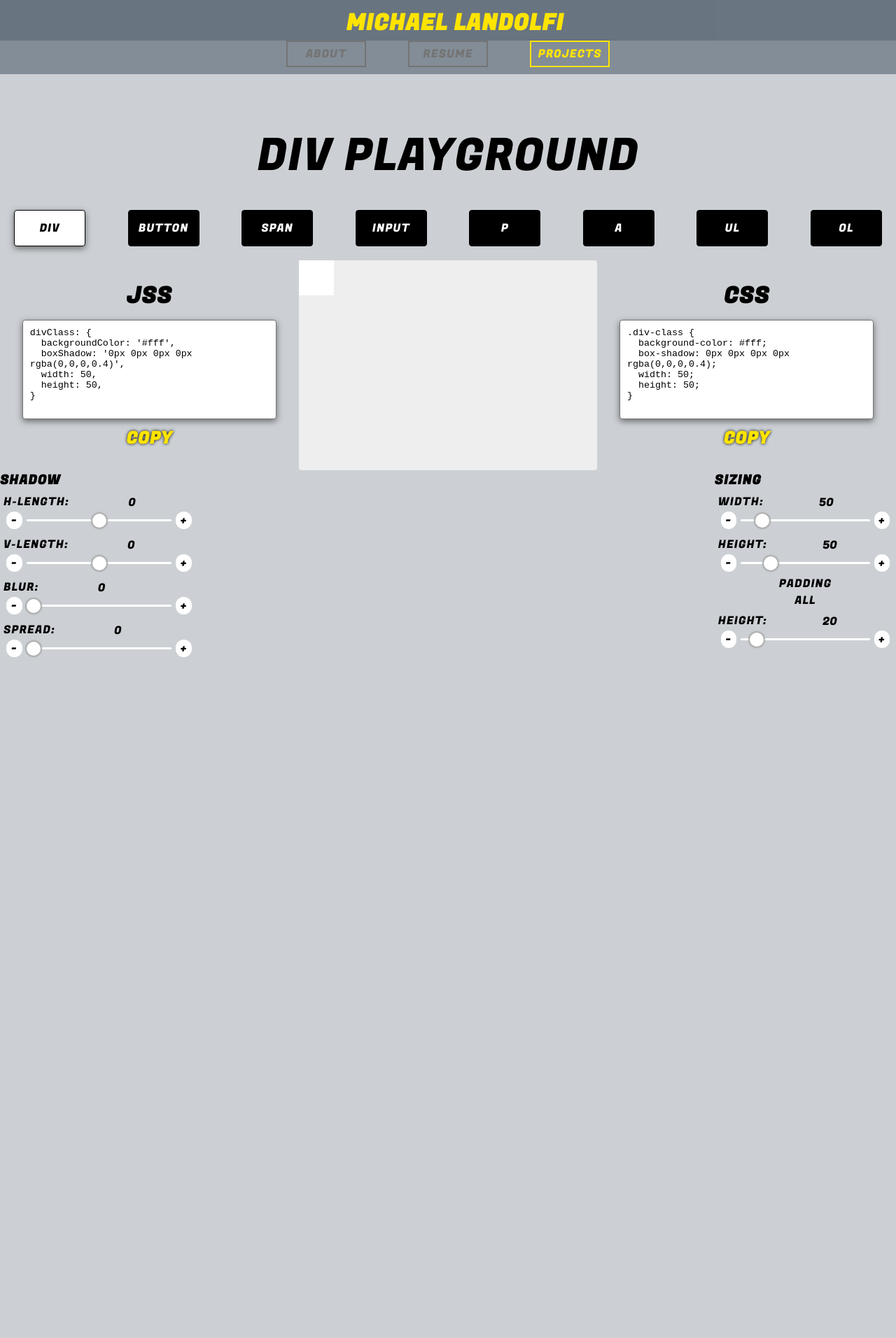
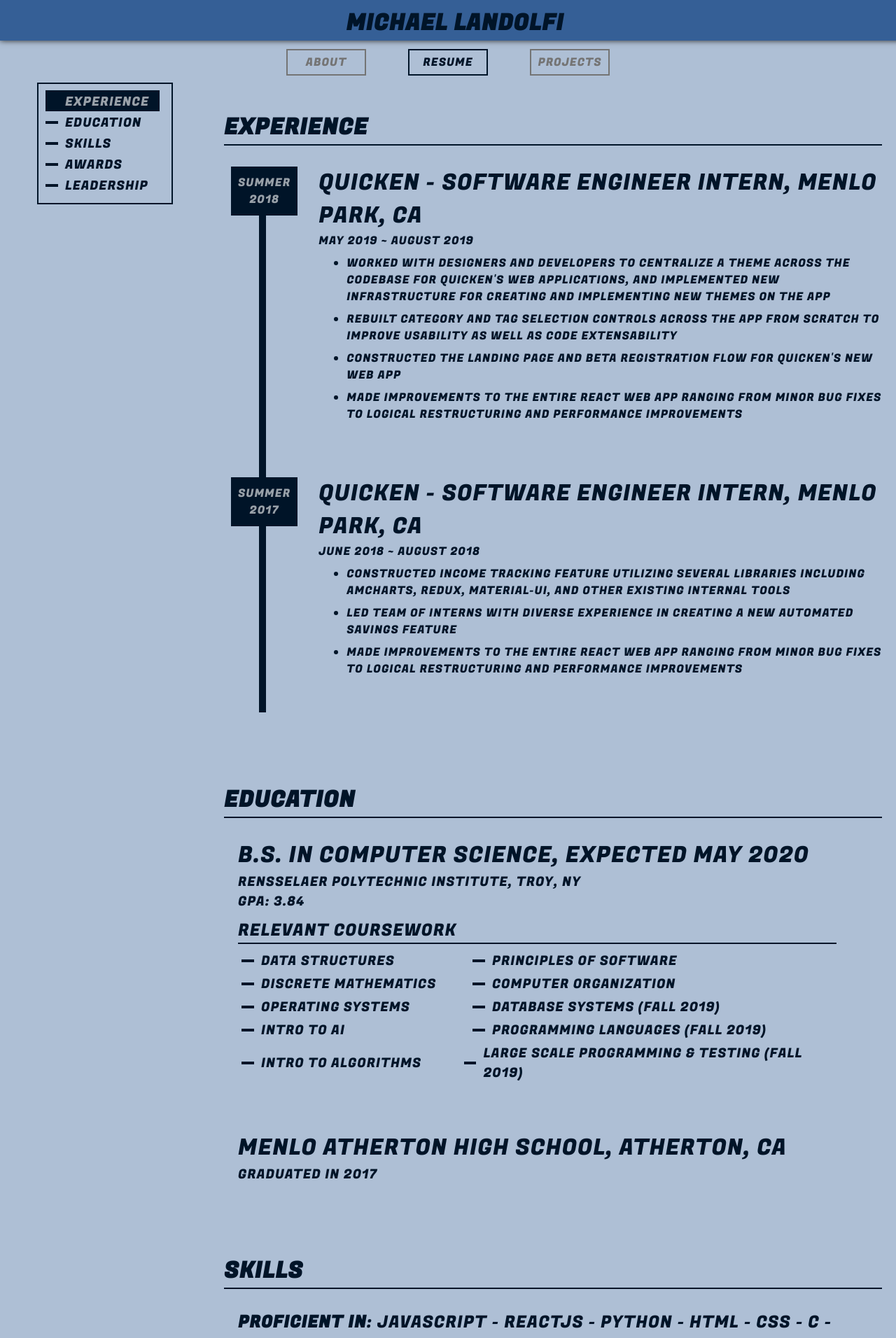
Before and after one commit to mlandolfi/site, a React (Create React App) app: page / in a window 1280 px wide. Shown: the top 1912 px of the page at 70% size. Built offline with nearby package versions, Linux system fonts and the light colour scheme.

Commit message:
progress on resume

```diff
--- a/src/App.css
+++ b/src/App.css
@@ -1,18 +1,19 @@
 :root {
 	--first-color: #96FF9A;
-	--second-color: #BF5300;
+	--second-color: #001428;
 	--third-color: #ffe400;
-	--background-color: rgba(0, 20, 40, 0.2);
+	/*--background-color: rgba(0, 20, 40, 1);*/
+	--background-color: rgba(53, 95, 150, 0.4);
 	/*--background-color: rgba();*/
 }
 
 .app-root {
-	/*background-color: #747474;*/
 	background-color: var(--background-color);
+	/*background-color: rgba(53, 95, 150, 0.4);*/
 	font-family: 'Fugaz One', cursive;
 	letter-spacing: 1px;
 	scroll-behavior: smooth;
-}
+}0D3C55
 
 .header {
 	/*background-color: #272727;*/
@@ -30,18 +31,18 @@
 	width: 100%;
 	height: 38px;
 	/*background-color: #272727;*/
-	background-color: var(--background-color);
+	background-color: rgba(53, 95, 150, 1);
 	transition: color 0.4s;
 	z-index: 100;
-	/*box-shadow: 0px 0px 8px #747474;*/
+	box-shadow: 0px 0px 8px #272727;
 }
 
 .nav-header {
 	display: flex;
 	align-items: center;
 	justify-content: center;
-	padding-top: 58px; /*must be the same as name-header height+paddinf*/
-	background-color: var(--background-color);
+	padding-top: 70px;
+	/*background-color: rgba(53, 95, 150, 1);*/
 }
 
 .blob {
--- a/src/App.js
+++ b/src/App.js
@@ -8,7 +8,7 @@ import DivPlayground from './containers/DivPlayground';
 
 const tabs = [
 	{ label: 'about', styleId: 'nav-first', color: '#14a76c' },
-	{ label: 'resume', styleId: 'nav-second', color: '#303a75' },
+	{ label: 'resume', styleId: 'nav-second', color: '#001428' },
 	{ label: 'projects', styleId: 'nav-third', color: '#ffe400' },
 ]
 
@@ -36,9 +36,9 @@ class App extends React.Component {
 	constructor(props) {
 		super(props);
 		this.state = {
-			navTab: tabs[2].label,
-			tab: tabs[2].label,
-			tabColor: tabs[2].color,
+			navTab: tabs[1].label,
+			tab: tabs[1].label,
+			tabColor: tabs[1].color,
 			wrapClass: 'fade-in',
 		}
 	}
@@ -58,7 +58,7 @@ class App extends React.Component {
 			case 'resume':
 				return <div className={wrapClass} ><ResumeTab color={tabs[1].color} /></div>;
 			case 'projects':
-				return <div className={wrapClass} ><DivPlayground /></div>;
+				return <div className={wrapClass} ><div className="blob" style={{ borderColor: tabColor }} /></div>;
 			default:
 				return <div />
 		}
@@ -97,7 +97,6 @@ class App extends React.Component {
 						</div>
 					</div>
 					{this.renderTab()}
-					<div style={{ height: 1000 }} />
 				</div>
 			);
 	}
--- a/src/components/MapLocation/index.js
+++ b/src/components/MapLocation/index.js
@@ -5,7 +5,7 @@ export default function MapLocation(props) {
 	// props.color, props.label, props.onClick
 	return (
 		<div
-			style={{ color: props.selected ? '#fff' : props.color, zIndex: 10 }}
+			style={{ color: props.selected ? 'rgba(255, 255, 255, 0.6)' : props.color, zIndex: 10 }}
 			className="map-location-root"
 			onClick={props.onClick}
 		>
--- a/src/containers/DivPlayground/index.js
+++ b/src/containers/DivPlayground/index.js
@@ -5,10 +5,25 @@ import Slider from '../../components/Slider';
 import SpaceSlider from '../../components/SpaceSlider';
 
 const containerTypes = ['div', 'button', 'span', 'input', 'p', 'a', 'ul', 'ol'];
+const cursors = ['auto', 'default', 'move', 'pointer', 'text', 'wait', 'zoom-in', 'zoom-out']
 
-const defaultStyles = {
+const defaultStyles = {};
 
-}
+const presets = [
+	{
+		label: 'clickDiv',
+		style: {
+			padding: 10,
+			cursor: 'pointer',
+			borderRadius: 4,
+			backgroundColor: '#fff',
+			textTransform: 'uppercase',
+			// border: 'none',
+			// font: 'inherit',
+			// outline: 'inherit',
+		},
+	},
+]
 
 class DivPlayground extends React.Component {
 
@@ -19,29 +34,48 @@ class DivPlayground extends React.Component {
 			stylesCopied: '',
 
 			boxShadow: {
-				active: true,
+				active: false,
 				hLength: 0,
 				vLength: 0,
 				blur: 0,
 				spread: 0,
 			},
 			sizing: {
+				active: true,
 				width: 50,
 				height: 50,
+			},
+			cursor: {
+				active: false,
+				type: 'default',
+			},
+			padding: {
+				active: false,
+				value: '',
+			},
+			margin: {
+				active: false,
+				value: '',
 			},
 		}
 	}
 
 	composeStyles = (onlyEditable=false) => {
-		const { boxShadow } = this.state;
+		const { boxShadow, sizing, cursor } = this.state;
 
 		const tempStyles = { backgroundColor: '#fff' };
 
 		if (boxShadow.active)
 			tempStyles.boxShadow = `${boxShadow.hLength}px ${boxShadow.vLength}px ${boxShadow.blur}px ${boxShadow.spread}px rgba(0,0,0,0.4)`
 
-		tempStyles.width = this.state.sizing.width;
-		tempStyles.height = this.state.sizing.height;
+		if (sizing.active) {
+			tempStyles.width = sizing.width;
+			tempStyles.height = sizing.height;
+		}
+
+		if (cursor.active) {
+			tempStyles.cursor = cursor.type;
+		}
 
 		if (onlyEditable)
 			return tempStyles;
@@ -129,6 +163,10 @@ class DivPlayground extends React.Component {
 		this.setState({ [key]: Object.assign({}, this.state[key], { [secondKey]: value }) });
 	}
 
+	activate = (styleKey) => (event) => {
+		this.setState({ [styleKey]: Object.assign({}, this.state[styleKey], { active: !this.state[styleKey].active }) });
+	}
+
 	copyStyle = (id) => () => {
 		const element = document.getElementById(id)
 		element.select();
@@ -148,6 +186,7 @@ class DivPlayground extends React.Component {
 
 	render() {
 		const { containerType, stylesCopied } = this.state;
+		console.log(this.state);
 		return (
 			<div id="playground-root">
 				<a id="playground-title" href="#playground-root">{containerType} playground</a>
@@ -159,6 +198,15 @@ class DivPlayground extends React.Component {
 							onClick={this.changeStateEvent('containerType', cot)}
 						>
 							{`${cot}`}
+						</div>
+						))}
+				</div>
+				<div className="playground-horiz-panel">
+					{presets.map((preBoi) => (
+						<div
+							style={preBoi.style}
+						>
+							{preBoi.label}
 						</div>
 						))}
 				</div>
@@ -205,7 +253,13 @@ class DivPlayground extends React.Component {
 				</div>
 				<div className="playground-horiz-panel">
 					<div className="control-container">
-						<h3 className="control-header">shadow</h3>
+						<h3
+							className="control-header"
+							className={`control-header ${this.state.boxShadow.active ? 'control-header-active' : ''}`}
+							onClick={this.activate('boxShadow')}
+						>
+							shadow
+						</h3>
 						<Slider
 							title="h-length"
 							min={-50}
@@ -236,7 +290,33 @@ class DivPlayground extends React.Component {
 						/>
 					</div>
 					<div className="control-container">
-						<h3 className="control-header">sizing</h3>
+						<h3
+							className={`control-header ${this.state.cursor.active ? 'control-header-active' : ''}`}
+							onClick={this.activate('cursor')}
+						>
+							cursor
+						</h3>
+						<div id="cursors-container">
+						{cursors.map((cursor) => (
+							<div
+								style={{
+									cursor,
+								}}
+								onClick={(event) => {this.nestedStateChange('cursor', 'type', cursor)}}
+								className={`cursor-box ${this.state.cursor.type === cursor ? 'cursor-box-active' : ''}`}
+							>
+								{cursor}
+							</div>
+							))}
+						</div>
+					</div>
+					<div className="control-container">
+						<h3
+							className={`control-header ${this.state.sizing.active ? 'control-header-active' : ''}`}
+							onClick={this.activate('sizing')}
+						>
+							sizing
+						</h3>
 						<Slider
 							title="width"
 							min={0}
@@ -251,7 +331,6 @@ class DivPlayground extends React.Component {
 							value={this.state.sizing.height}
 							onChange={(event) => this.nestedStateChange('sizing', 'height', parseInt(event.target.value))}
 						/>
-						<SpaceSlider title="padding" />
 					</div>
 				</div>
 			</div>
--- a/src/containers/Resume.css
+++ b/src/containers/Resume.css
@@ -1,7 +1,7 @@
 
 .resume-root {
 	display: flex;
-	justify-content: space-around;
+	justify-content: center;
 	display: flex;
 }
 
@@ -10,7 +10,7 @@
 	display: flex;
 	flex-direction: column;
 	align-items: center;
-	width: 170px;
+	min-width: 300px;
 }
 
 .resume-map {
@@ -32,7 +32,7 @@
 
 .resume-content {
 	padding: 20px;
-	max-width: 900px;
+	max-width: 1150px;
 }
 
 .resume-section-title {
@@ -83,15 +83,15 @@
 	display: flex;
 	align-items: center;
 	font-weight: 500;
-	color: var(--background-color);
+	color: rgba(255, 255, 255, 0.6);
 	background-color: var(--second-color);
 	z-index: 10;
 }
 
 #coursework-container {
 	width: 95%;
-	max-width: 720px;
-	margin-bottom: 40px;
+	max-width: 900px;
+	margin-bottom: 70px;
 }
 
 #coursework-header {
@@ -107,7 +107,7 @@
 .coursework-text-left {
 	display: flex;
 	align-items: center;
-	width: 280px;
+	width: 330px;
 }
 
 .coursework-text-right {
--- a/src/containers/Resume.js
+++ b/src/containers/Resume.js
@@ -4,11 +4,11 @@ import './Resume.css';
 import MapLocation from '../components/MapLocation';
 
 const sections = [
-	{ label: 'experience', ref: React.createRef() },
-	{ label: 'education', ref: React.createRef() },
-	{ label: 'skills', ref: React.createRef() },
-	{ label: 'awards', ref: React.createRef() },
-	{ label: 'leadership', ref: React.createRef() },
+	{ label: 'experience', ref: null },
+	{ label: 'education', ref: null },
+	{ label: 'skills', ref: null },
+	{ label: 'awards', ref: null },
+	{ label: 'leadership', ref: null },
 ]
 
 const Dash = (props) => (<div className="baby-dash" />)
@@ -18,7 +18,8 @@ export default class Resume extends React.Component {
 	constructor(props) {
 		super(props);
 		this.state = { mapOn: sections[0].label, mapOnIndex: 0 };
-		this.scrollMargin = 0;
+		this.scrollMargin = 200;
+		this.scrollLock = false;
 	}
 
 	componentDidMount() {
@@ -30,28 +31,48 @@ export default class Resume extends React.Component {
   }
 
   handleScroll = (event) => {
-  	if (this.state.mapOnIndex === 0) {
-  		if (window.scrollY > sections[1].ref.current.offsetTop)
-  			this.setState({ mapOn: sections[1].label, mapOnIndex: 1 });
-  	} else if (this.state.mapOnIndex === sections.length-1) {
+  	if (this.scrollLock) return;
+		const currentMapIndex = this.getCurrentMapIndex();
+		if (currentMapIndex !== this.state.mapOnIndex) {
+			this.setState({ mapOn: sections[currentMapIndex], mapOnIndex: currentMapIndex });
+		}
+  }
 
-  	}	else {
-  		// if (window.scrollY < sections[this.state.mapOnIndex].ref.current.offsetTop-this.scrollMargin)
-  		// 	this.setState({ mapOn: sections[this.state.mapOnIndex-1].label, mapOnIndex: this.state.mapOnIndex-1 });
+  getCurrentMapIndex = () => {
+
+  	if (sections.some(({ ref }) => ref === null)) {
+  		console.log(sections)
+  		return 0;
   	}
+
+		if (window.scrollY <= sections[0].ref.offsetTop)
+			return 0;
+		if (window.scrollY+this.scrollMargin >= sections[sections.length-1].ref.offsetTop)
+			return sections.length-1;
+
+  	let currentRef, nextRef = null;
+  	for (let i=0; i<sections.length-1; i++) {
+  		currentRef = sections[i].ref;
+  		nextRef = sections[i+1].ref;
+  		if (window.scrollY >= currentRef.offsetTop-this.scrollMargin && window.scrollY < nextRef.offsetTop-this.scrollMargin)
+  			return i;
+  	}
+  	return sections.length-1;
   }
 
 	handleMapClick = (section, index) => (event) => {
+		this.scrollLock = true;
 		this.setState({
 			mapOn: section.label,
 			mapOnIndex: index,
 		});
-		if (section.ref.current) {
+		if (section.ref) {
 			window.scroll({
-				top: section.ref.current.offsetTop - section.ref.current.clientHeight-20,
+				top: section.ref.offsetTop - section.ref.clientHeight-20,
 				left: 0,
 				behavior: 'smooth'
 			});
+			setTimeout(() => {this.scrollLock = false}, 500)
 		}
 	}
 
@@ -71,14 +92,14 @@ export default class Resume extends React.Component {
 								key={section.label}
 								label={section.label}
 								color={this.props.color}
-								selected={this.state.mapOn === section.label}
+								selected={this.state.mapOnIndex === index}
 								onClick={this.handleMapClick(section, index)}
 							/>
 							))}
 					</div>
 				</div>
 				<div className="resume-content" >
-					<h1 className="resume-section-title" ref={sections[0].ref} >experience</h1>
+					<h1 className="resume-section-title" ref={(node) => {sections[0].ref = node}} >experience</h1>
 					<div className="experience-timeline" >
 						<div id="timeline-line" />
 						<div className="timeline-section">
@@ -86,25 +107,35 @@ export default class Resume extends React.Component {
 								summer 2018
 							</div>
 							<div className="on-text" >
-								<h2 className="on-text" >
+								<h1 className="on-text" >
 									Quicken - Software Engineer Intern, Menlo Park, CA
-								</h2>
-								<h5 className="on-text" >
+								</h1>
+								<h4 className="on-text" >
 									may 2019 ~ august 2019
-								</h5>
-								<h5 className="on-text" >
+								</h4>
+								<ul className="on-text" >
 									<div style={{margin: 8}}/>
-									<b>constructed</b> pages enabling users to track their savings over time,
-									categorize and tag transactions more easily, and forecast their finances,
-									into the future based on several variables. Also improved and maintained
-									other features across the application.
+									<li>
+										worked with designers and developers to centralize a theme across the codebase
+										for Quicken's web applications, and implemented new infrastructure for creating and
+										implementing new themes on the app
+									</li>
 									<div style={{margin: 8}}/>
-									<b>worked</b> on a team using the scrum methodology with 2 week long sprints
-									organized and tracked on jira
+									<li>
+										rebuilt category and tag selection controls across the app from scratch to improve
+										usability as well as code extensability
+									</li>
 									<div style={{margin: 8}}/>
-									<b>skills:</b> reactjs, react-redux, redux, axios, react router, immutable.js
-									axios, moment, material ui, amcharts,
-								</h5>
+									<li>
+										constructed the landing page and beta registration flow for Quicken's new web app
+									</li>
+									<div style={{margin: 8}}/>
+									<li>
+										made improvements to the entire react web app ranging from minor bug fixes
+										to logical restructuring and performance improvements
+									</li>
+									<div style={{margin: 8}}/>
+								</ul>
 							</div>
 						</div>
 						<div style={{ height: 70 }} />
@@ -113,112 +144,143 @@ export default class Resume extends React.Component {
 								summer 2017
 							</div>
 							<div className="on-text">
-								<h2 className="on-text" >
+								<h1 className="on-text" >
 									Quicken - Software Engineer Intern, Menlo Park, CA
-								</h2>
-								<h5 className="on-text" >
+								</h1>
+								<h4 className="on-text" >
 									june 2018 ~ august 2018
-								</h5>
-								<h5 className="on-text" >
+								</h4>
+								<ul className="on-text" >
 									<div style={{margin: 8}}/>
-									<b>constructed</b> pages enabling users to track their net income and
-									to initiate and track automated savings over time, and simultaneously
-									improved and maintained other features across the application
-									<div style={{margin: 8}}/>
-									<b>worked</b> on a team using the scrum methodology with 2 week long sprints
-									organized and tracked on jira
-									<div style={{margin: 8}}/>
-									<b>skills:</b> reactjs, react-redux, redux, axios, react router,
-									redux sagas, axios, material ui, victory
-								</h5>
+									<li>
+										constructed income tracking feature utilizing several libraries including
+										amcharts, redux, material-ui, and other existing internal tools
+									</li>
+									<div style={{ margin: 8 }}/>
+									<li>
+										led team of interns with diverse experience in creating a new automated
+										savings feature
+									</li>
+									<div style={{ margin: 8 }}/>
+									<li>
+										made improvements to the entire react web app ranging from minor bug fixes
+										to logical restructuring and performance improvements
+									</li>
+								</ul>
 							</div>
 						</div>
 						<div style={{ height: 50 }} />
 					</div>
 					<div style={{ height: 80 }} />
-					<h1 className="resume-section-title" ref={sections[1].ref} >{sections[1].label}</h1>
+					<h1 className="resume-section-title" ref={(node) => {sections[1].ref = node}} >{sections[1].label}</h1>
 					<div style={{ paddingLeft: 20, paddingRight: 20 }} >
 						<div>
-							<h2 className="on-text">
+							<h1 className="on-text">
 								b.s. in computer science, expected may 2020
-							</h2>
-							<h4 className="on-text">
+							</h1>
+							<h3 className="on-text">
 								rensselaer polytechnic institute, troy, ny
-							</h4>
-							<h4 className="on-text">
+							</h3>
+							<h3 className="on-text">
 								gpa: 3.84
-							</h4>
+							</h3>
 							<div style={{ height: 10 }} />
 							<div id="coursework-container">
-								<h3
+								<h2
 									className="on-text"
 									id="coursework-header"
 								>
 									relevant coursework
-								</h3>
+								</h2>
 								<div>
 									<div className="coursework-row">
-										<h5 className="coursework-text-left on-text"><Dash />data structures</h5>
-										<h5 className="coursework-text-right on-text"><Dash />principles of software</h5>
+										<h3 className="coursework-text-left on-text"><Dash />data structures</h3>
+										<h3 className="coursework-text-right on-text"><Dash />principles of software</h3>
 									</div>
 									<div className="coursework-row">
-										<h5 className="coursework-text-left on-text"><Dash />discrete mathematics</h5>
-										<h5 className="coursework-text-right on-text"><Dash />computer organization</h5>
+										<h3 className="coursework-text-left on-text"><Dash />discrete mathematics</h3>
+										<h3 className="coursework-text-right on-text"><Dash />computer organization</h3>
 									</div>
 									<div className="coursework-row">
-										<h5 className="coursework-text-left on-text"><Dash />operating systems</h5>
-										<h5 className="coursework-text-right on-text"><Dash />database systems (fall 2019)</h5>
+										<h3 className="coursework-text-left on-text"><Dash />operating systems</h3>
+										<h3 className="coursework-text-right on-text"><Dash />database systems (fall 2019)</h3>
 									</div>
 									<div className="coursework-row">
-										<h5 className="coursework-text-left on-text"><Dash />intro to ai</h5>
-										<h5 className="coursework-text-right on-text"><Dash />programming languages (fall 2019)</h5>
+										<h3 className="coursework-text-left on-text"><Dash />intro to ai</h3>
+										<h3 className="coursework-text-right on-text"><Dash />programming languages (fall 2019)</h3>
 									</div>
 									<div className="coursework-row">
-										<h5 className="coursework-text-left on-text"><Dash />intro to algorithms</h5>
-										<h5 className="coursework-text-right on-text"><Dash />large scale programming & testing (fall 2019)</h5>
+										<h3 className="coursework-text-left on-text"><Dash />intro to algorithms</h3>
+										<h3 className="coursework-text-right on-text"><Dash />large scale programming & testing (fall 2019)</h3>
 									</div>
 								</div>
 							</div>
 						</div>
 						<div>
-							<h2 className="on-text">
+							<h1 className="on-text">
 								menlo atherton high school, atherton, ca
-							</h2>
-							<h4 className="on-text">
+							</h1>
+							<h3 className="on-text">
 								graduated in 2017
-							</h4>
+							</h3>
 						</div>
 					</div>
 					<div style={{ height: 80 }} />
-					<h1 className="resume-section-title" ref={sections[2].ref} >{sections[2].label}</h1>
+					<h1 className="resume-section-title" ref={(node) => {sections[2].ref = node}} >{sections[2].label}</h1>
 					<div style={{ paddingLeft: 20, paddingRight: 20 }}>
-						<h3 className="on-text skills-text">
-							<b>proficient in</b>: javascript - python - html - css - c - c++ - java
-						</h3>
-						<h3 className="on-text skills-text">
+						<h2 className="on-text skills-text">
+							<b>proficient in</b>: javascript - reactjs - python - html - css - c - c++ - java
+						</h2>
+						<h2 className="on-text skills-text">
+							<b>Familiar with</b>: axios - redux - npm - material-ui - react-bootstrap - selenium - react router
+						</h2>
+						<h2 className="on-text skills-text">
 							<b>experience with</b>: git version control - http request methods - scrum methodologies - agile development
-						</h3>
-						<h3 className="on-text skills-text">
+						</h2>
+						<h2 className="on-text skills-text">
 							<b>excellent</b>: oral and written communication skills
-						</h3>
+						</h2>
 					</div>
 					<div style={{ height: 80 }} />
-					<h1 className="resume-section-title" ref={sections[3].ref} >{sections[3].label}</h1>
-					<h3 className="on-text skills-text">
-						<b>eagle scout</b>, december 2016
-					</h3>
-					<h3 className="on-text skills-text">
-						<b>member of the order of the arrow</b>, boy scout honor society, 2013
-					</h3>
-					<h3 className="on-text skills-text">
-						<b>dean's honor list</b>, fall 2017 - spring 2019
-					</h3>
-					<h3 className="on-text skills-text">
-						<b>rensselaer leadership award scholarship</b>
-					</h3>
-					<h3 className="on-text skills-text">
-						<b>ap scholar with distinction</b>, 2016 & 2017
-					</h3>
+					<h1 className="resume-section-title" ref={(node) => {sections[3].ref = node}} >{sections[3].label}</h1>
+					<div style={{ paddingLeft: 20, paddingRight: 20 }}>
+						<h2 className="on-text skills-text">
+							<b>eagle scout</b>, december 2016
+						</h2>
+						<h2 className="on-text skills-text">
+							<b>member of the order of the arrow</b>, boy scout honor society, 2013
+						</h2>
+						<h2 className="on-text skills-text">
+							<b>dean's honor list</b>, fall 2017 - spring 2019
+						</h2>
+						<h2 className="on-text skills-text">
+							<b>rensselaer leadership award scholarship</b>
+						</h2>
+						<h2 className="on-text skills-text">
+							<b>ap scholar with distinction</b>, 2016 & 2017
+						</h2>
+					</div>
+					<div style={{ height: 80 }} />
+					<h1 className="resume-section-title" ref={(node) => {sections[4].ref = node}} >{sections[4].label}</h1>
+					<div style={{ paddingLeft: 20, paddingRight: 20 }}>
+						<h2 className="on-text skills-text">
+							<b>Senior Patrol Leader:</b> primary scout leader elected by the troop to lead all
+							meetings, events, and the patrol leaders' council
+						</h2>
+						<h2 className="on-text skills-text">
+							<b>Patrol Leader:</b> elected leader of a patrol of scouts that is responsible
+							for representing and managing the patrol at meetings and events
+						</h2>
+						<h2 className="on-text skills-text">
+							<b>eagle scout project:</b> directed 15+ people in the construction of an outdoor
+							eating area for menlo-atherton high school
+						</h2>
+						<h2 className="on-text skills-text">
+							<b>sigma chi (ΣΧ) Assistant recruitment chair:</b> help plan and put on recruitment
+							activities and events
+						</h2>
+					</div>
+					<div style={{ height: 450 }} />
 				</div>
 			</div>
 			);
```
Also changed, not shown: src/containers/DivPlayground/styles.css (+28 -0 lines).
